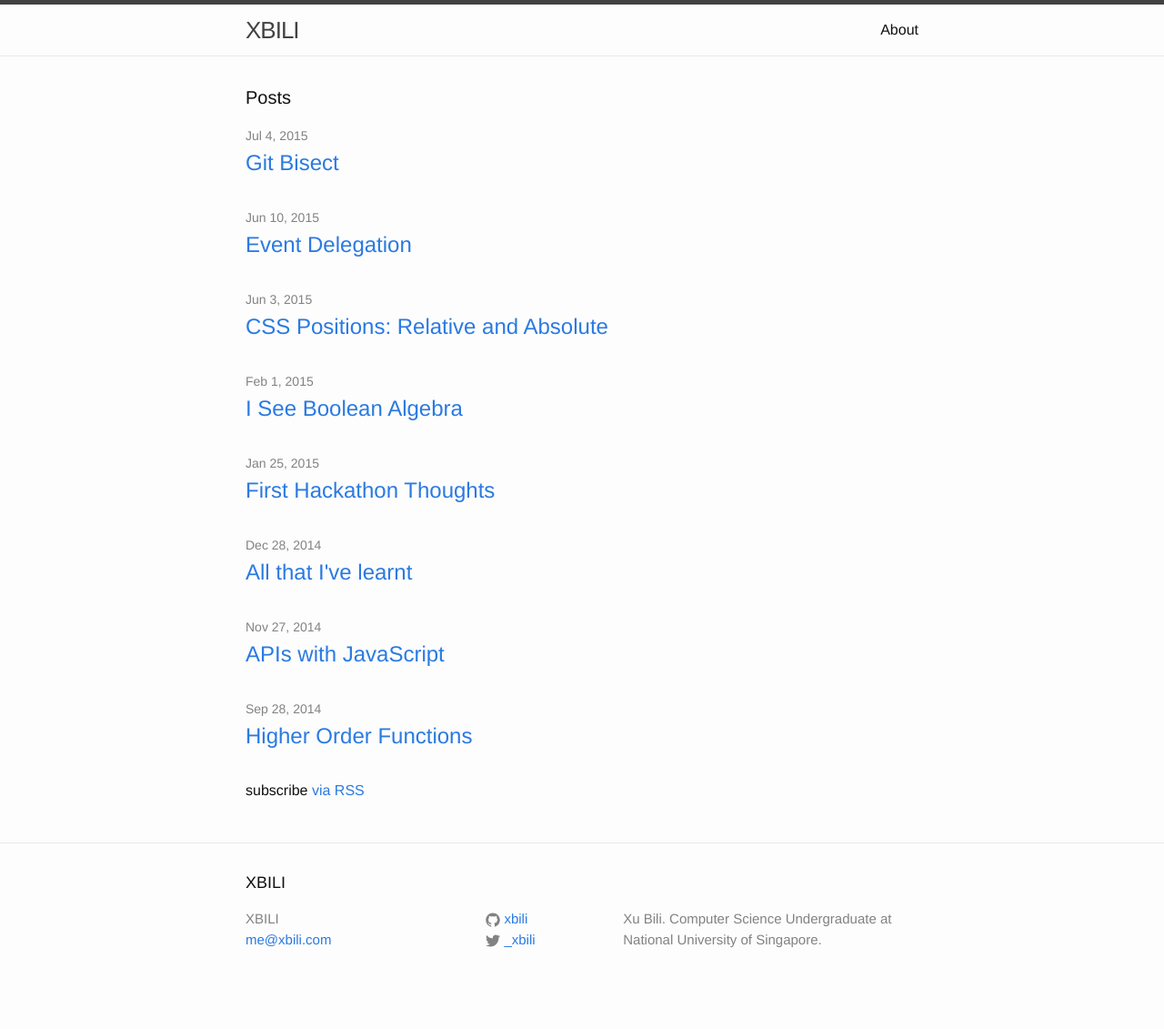
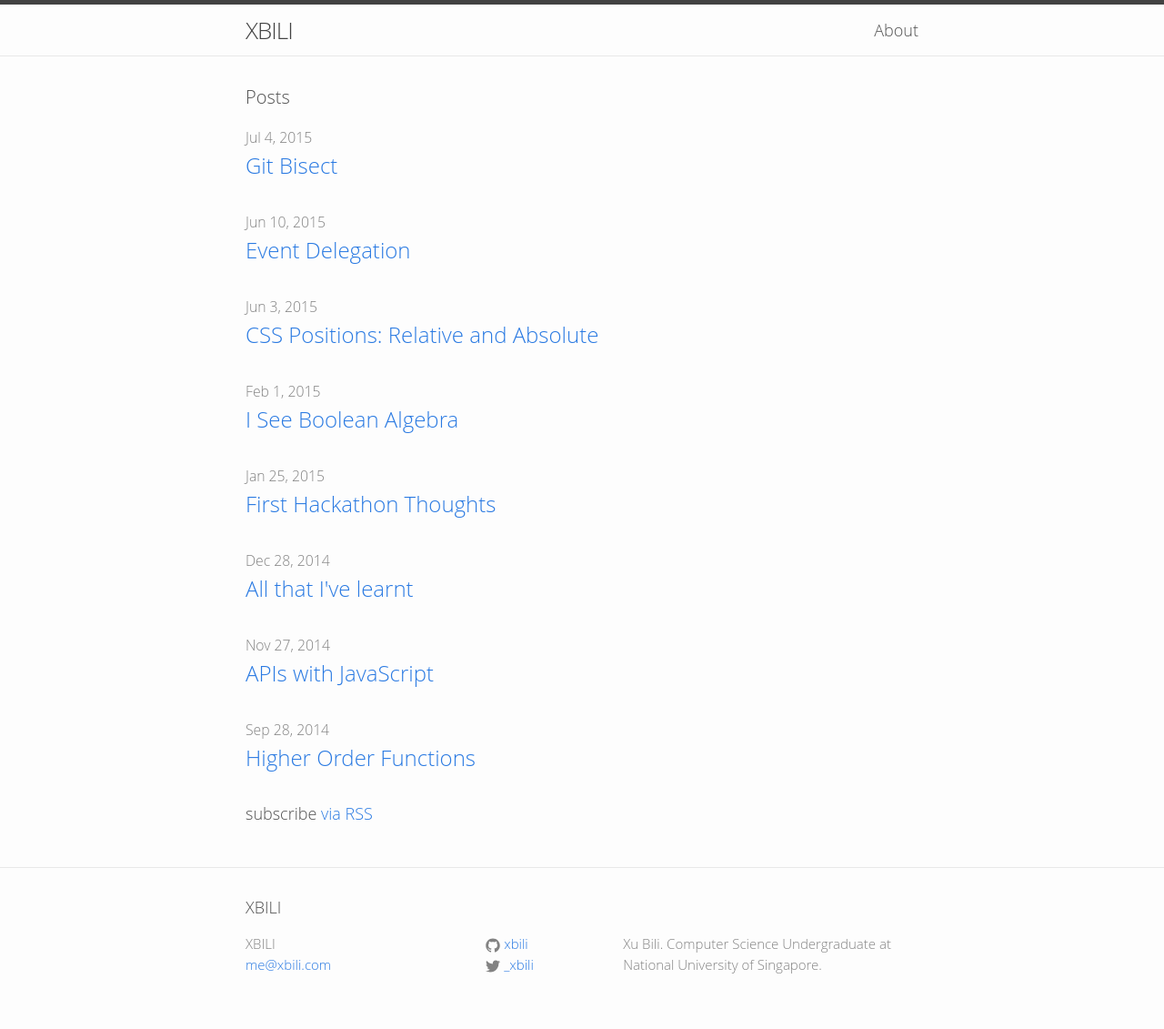
Before and after one commit to xbili/xbili.github.io, a Jekyll site: the page built from index.html, in a window 1280 px wide. Shown: the whole page at 91% size. Built offline with Jekyll 4.4.1, drawn with Linux system fonts in a browser that asks for light colours; before the commit the page ends 1104 px from its top, so only the background shows below that.

Commit message:
Add basic styles to new design

```diff
--- /dev/null
+++ b/_sass/_fonts.scss
@@ -0,0 +1,2 @@
+// Open Sans
+@import url(https://fonts.googleapis.com/css?family=Open+Sans:400,600,700,300,300italic);
--- a/css/main.scss
+++ b/css/main.scss
@@ -6,14 +6,22 @@
 
 
 // Our variables
-$base-font-family: Helvetica, Arial, sans-serif;
-$base-font-size:   16px;
+$base-font-family: Open Sans, Arial, sans-serif;
+$base-font-size:   18px;
 $small-font-size:  $base-font-size * 0.875;
+
+$title-size: 36px;
+$h1-size: 48px;
+$h2-size: 36px;
+$h3-size: 24px;
+$h4-size: 18px;
+
 $base-line-height: 1.5;
 
 $spacing-unit:     30px;
 
-$text-color:       #111;
+$text-color:       #505050;
+$subtitle-color:   #c0c0c0;
 $background-color: #fdfdfd;
 $brand-color:      #2a7ae2;
 
```
